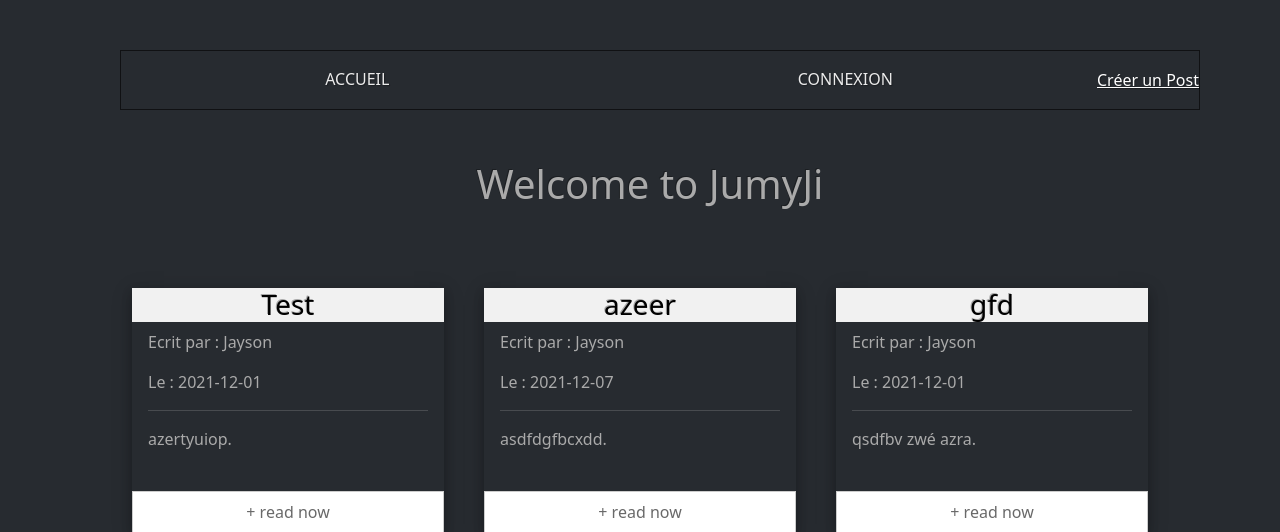
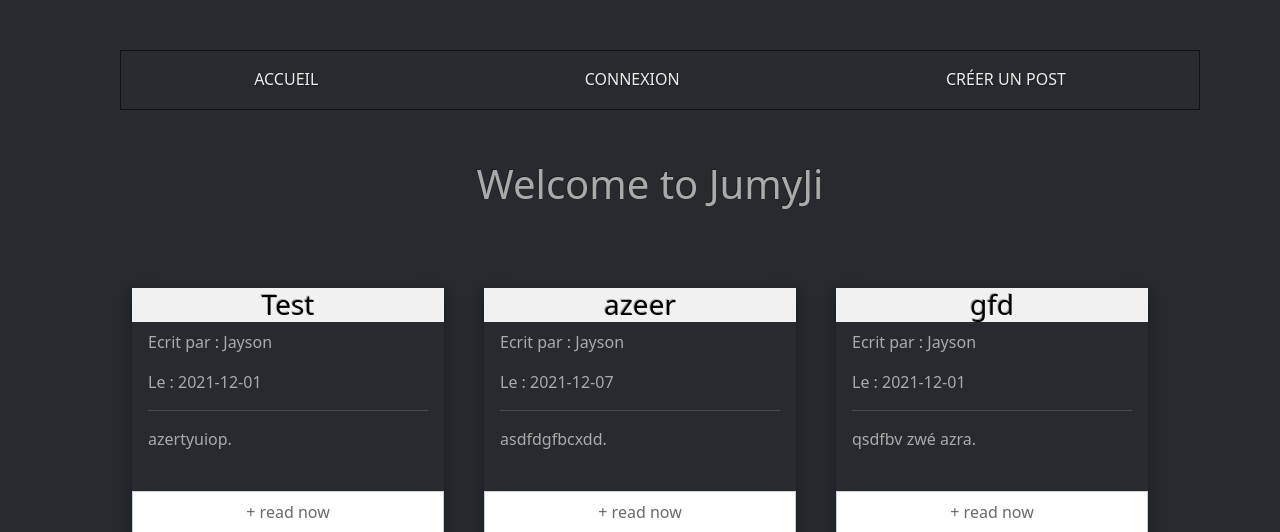
Before and after one commit to choeurtis18/POST_CREATION, a PHP site: page / in a window 1280 px wide. Shown: the top 532 px of the page. Run offline with PHP 8.4, Linux system fonts and the light colour scheme; data comes from the database, SQL or seed files in the repository.

Commit message:
edit navBar

```diff
--- a/app/src/Views/template.php
+++ b/app/src/Views/template.php
@@ -46,7 +46,7 @@
     <nav class="navbar" style="margin: 0 20px 0 20px;">
         <a class="navbar-option" href="/">Accueil</a>
         <a class="navbar-option" href="#">Connexion</a>
-        <a href="/add-post/">Créer un Post</a>
+        <a class="navbar-option" href="/add-post/">Créer un Post</a>
         <div id="indicator"></div>
     </nav>
 
```
